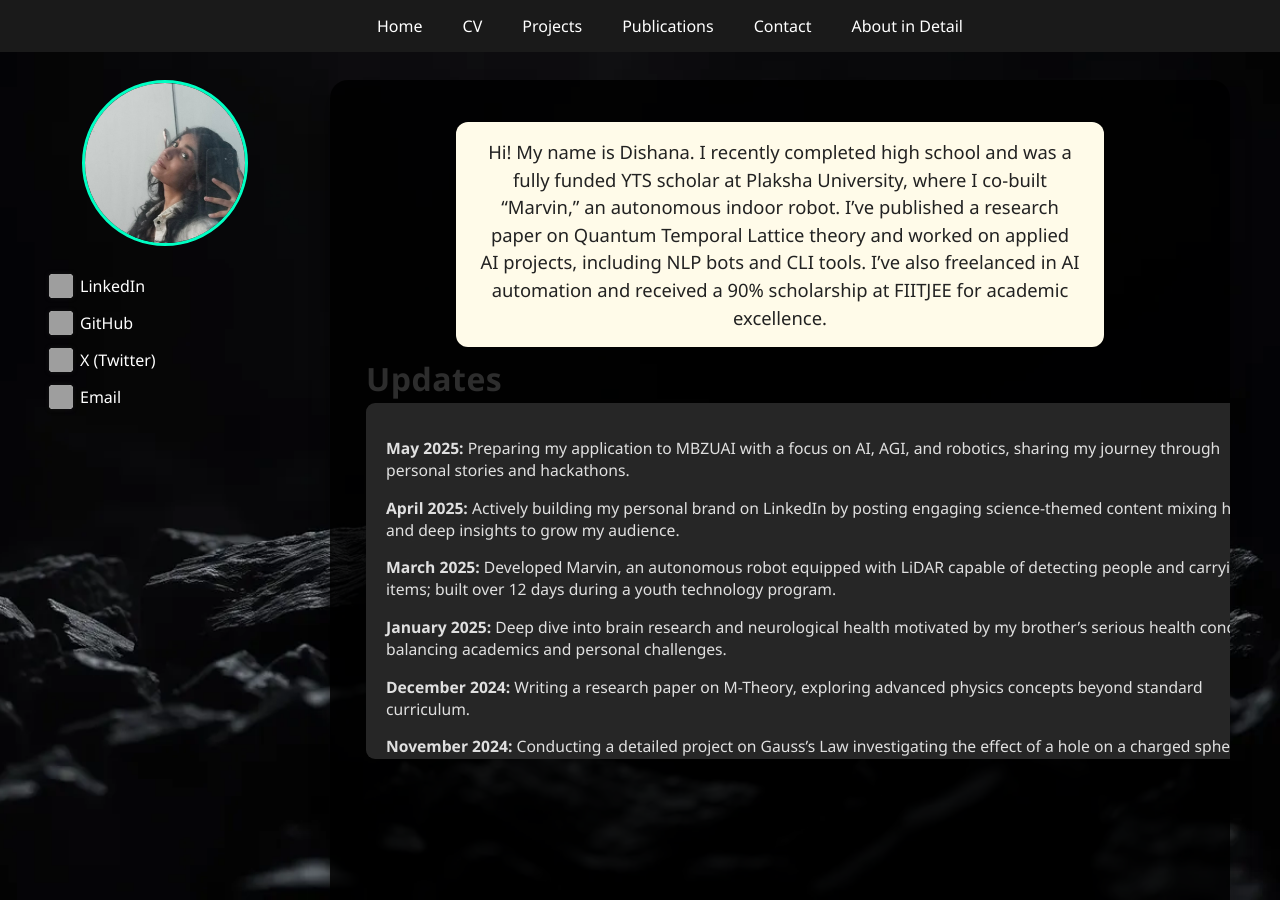
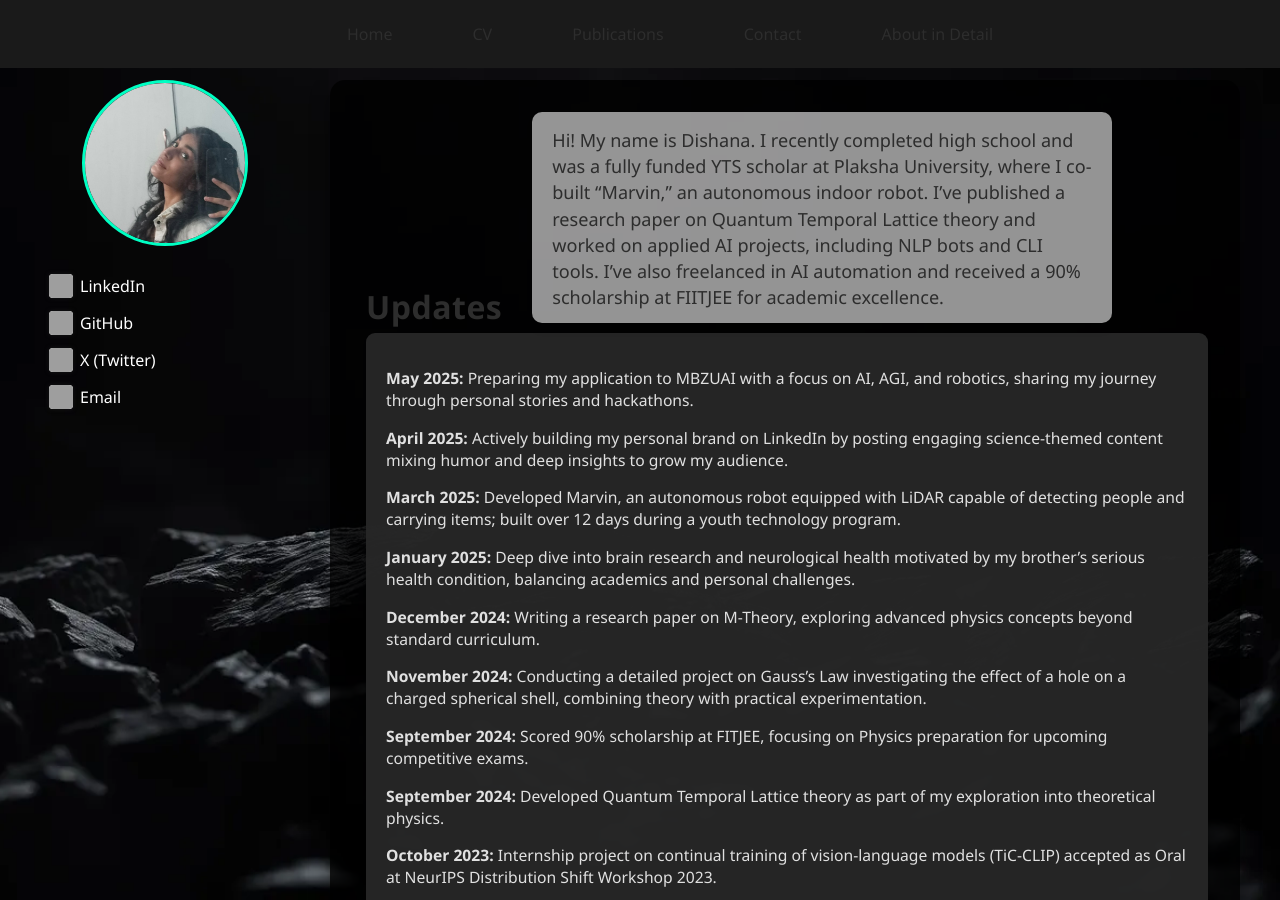
Before and after one commit to dishana11/dishana11.github.io, a Jekyll site: the page built from index.md, in a window 1280 px wide. Built offline with Jekyll 4.4.1, drawn with Linux system fonts in a browser that asks for light colours; some of the changed lines change nothing that is shown; grey boxes are pictures that could not be loaded.

Commit message:
Update index.md

```diff
--- a/index.md
+++ b/index.md
@@ -12,7 +12,7 @@
     background: url('assets/my-background.jpg') no-repeat center center fixed;
     background-size: cover;
     color: #fff;
-    overflow: hidden;
+    overflow: hidden; /* Prevent body from scrolling */
   }
 
   .navbar {
@@ -27,16 +27,25 @@
     top: 0;
     z-index: 10;
   }
+
   .navbar a {
-    color: #fff;
+    color: #2d2d2d;
     text-decoration: none;
-    font-size: 16px;
-    transition: color 0.15s;
     cursor: pointer;
+    padding: 8px 20px;
+    border-radius: 7px;
+    transition: box-shadow 0.2s;
+    box-shadow: none;
+    font-weight: 500;
+    background: none;
   }
-  .navbar a:hover {
-    color: #00ffc3;
-    text-decoration: underline;
+
+  .navbar a:hover,
+  .navbar a:focus {
+    color: #2d2d2d;
+    box-shadow: 0 4px 18px 0 rgba(0, 0, 0, 0.22), 0 1.5px 4px 0 rgba(0,255,195, 0.25);
+    background: none;
+    outline: none;
   }
 
   .main-container {
@@ -45,11 +54,12 @@
     padding: 0 40px 0 40px;
     gap: 40px;
     box-sizing: border-box;
-    height: calc(100vh - 80px);
-    margin-top: 80px;
-    overflow: hidden;
+    height: calc(100vh - 80px); /* Adjust for navbar */
+    margin-top: 80px; /* Navbar height */
+    overflow: hidden; /* Prevent main content from scrolling */
   }
 
+  /* Fixed sidebar for desktop */
   .sidebar {
     width: 250px;
     text-align: center;
@@ -57,15 +67,17 @@
     flex-direction: column;
     align-items: center;
     position: fixed;
-    top: 80px;
-    left: 40px;
+    top: 80px; /* Below the navbar */
+    left: 40px; /* Same as .main-container padding-left */
     z-index: 20;
     height: calc(100vh - 80px);
     justify-content: flex-start;
     background: transparent;
     pointer-events: auto;
   }
-  .main-container { margin-left: 290px; }
+  .main-container {
+    margin-left: 290px; /* sidebar width + gap */
+  }
 
   .avatar-wrapper {
     width: 160px;
@@ -92,6 +104,7 @@
     width: 100%;
     padding-left: 18px;
   }
+
   .social-link {
     display: flex;
     align-items: center;
@@ -101,10 +114,12 @@
     font-size: 16px;
     transition: color 0.15s;
   }
+
   .social-link:hover {
     color: #00ffc3;
     text-decoration: underline;
   }
+
   .social-link img {
     width: 24px;
     height: 24px;
@@ -117,197 +132,71 @@
 
   .content-box {
     flex: 1;
-    background-color: rgba(0, 0, 0, 0.85);
-    border-radius: 18px;
+    background-color: rgba(0, 0, 0, 0.8);
+    border-radius: 15px;
     padding: 0 0 25px 0;
     box-shadow: 0 8px 20px rgba(0, 0, 0, 0.4);
     height: 100%;
-    max-width: 900px;
     max-height: 100%;
-    overflow: hidden;
+    overflow: hidden; /* Prevent content-box from scrolling */
     display: flex;
     flex-direction: column;
     justify-content: flex-start;
     align-items: stretch;
     position: relative;
-    min-width: 0;
   }
 
-  /* Home intro always visible */
-  .home-intro-center {
-    width: 100%;
+  .home-header-row {
     display: flex;
-    justify-content: center;
-    align-items: flex-start;
-    margin-top: 42px;
-    margin-bottom: 16px;
+    align-items: flex-end;
+    gap: 30px;
+    margin: 0 0 10px 0;
+    padding-top: 32px;
+    padding-left: 36px;
   }
-  .home-intro-center-text {
-    max-width: 600px;
-    font-size: 1.15em;
-    color: #222;
-    background: none;
+  .intro-text {
+    font-size: 1.13em;
+    color: #2d2d2d;
+    text-align: left;
     font-weight: 500;
-    text-align: center;
-    line-height: 1.5;
-    margin: 0 auto;
-    box-shadow: none;
-    padding: 0;
-    background: #fffbe9;
-    border-radius: 12px;
-    padding: 16px 24px;
-    box-shadow: 0 2px 14px rgba(0,0,0,0.06);
+    background: rgba(255,255,255,0.58);
+    border-radius: 10px;
+    max-width: 540px;
+    box-shadow: 0 4px 12px rgba(0,0,0,0.11);
+    padding: 15px 20px 13px 20px;
+    line-height: 1.45;
+    display: block;
+    margin: 0;
   }
-
-  .home-content-col {
-    display: flex;
-    flex-direction: column;
-    align-items: flex-start;
-    margin-left: 36px;
-    margin-top: 0;
-    height: calc(100% - 0px);
-    width: 100%;
-  }
-
-  .updates-title {
-    color: #2d2d2d;
-    font-size: 2em;
-    font-weight: 700;
-    margin-bottom: 8px;
-    letter-spacing: .5px;
-    padding-bottom: 0;
-    line-height: 1;
-    align-self: flex-start;
-  }
-  /* Updates box with always-visible vertical scrollbar */
-  .updates-scrollbox {
-    font-size: 0.98em;
-    color: #e0e0e0;
-    background: rgba(40,40,40,0.97);
-    border-radius: 9px;
-    box-shadow: 0 2px 8px rgba(0,0,0,0.08);
-    padding: 18px 20px;
-    min-height: 120px;
-    max-height: 320px;
-    width: 100%;
-    overflow-y: scroll;      /* always show vertical scrollbar */
-    overflow-x: hidden;
-    scrollbar-width: thin;
-    scrollbar-color: #00ffc3 #232323;
-  }
-  .updates-scrollbox::-webkit-scrollbar {
-    width: 10px;
-    background: #232323;
-  }
-  .updates-scrollbox::-webkit-scrollbar-thumb {
-    background: #00ffc3;
-    border-radius: 8px;
-  }
-
-  /*...rest of your original CSS for projects-box, cv-box, etc...*/
-  .projects-box {
-    width: 100%;
-    max-width: 900px;
-    margin: 40px auto 0 auto;
-    background-color: rgba(0, 0, 0, 0.87);
-    border-radius: 15px;
-    padding: 28px 26px 24px 26px;
-    box-shadow: 0 8px 22px rgba(0,0,0,0.40);
-    display: flex;
-    flex-direction: column;
-    align-items: flex-start;
-    min-height: 360px;
-    max-height: 400px;
-    overflow-y: scroll;
-    overflow-x: hidden;
-    position: relative;
-    scrollbar-width: thin;
-    scrollbar-color: #00ffc3 #232323;
-  }
-  .projects-box::-webkit-scrollbar {
-    width: 10px;
-    background: #232323;
-  }
-  .projects-box::-webkit-scrollbar-thumb {
-    background: #00ffc3;
-    border-radius: 8px;
-  }
-  .projects-header-row {
-    display: flex;
-    width: 100%;
-    align-items: center;
-    margin-bottom: 8px;
-    position: relative;
-    z-index: 2;
-  }
-  .projects-header-row h1 {
+  .content-box h1 {
     color: #2d2d2d;
     margin: 0 0 0 0;
     font-size: 2em;
+    display: block;
     font-weight: 700;
     letter-spacing: .5px;
     padding-bottom: 0;
     line-height: 1;
-    flex: 1 1 auto;
-    text-align: left;
-  }
-  .projects-list {
-    margin-top: 0;
-    padding-left: 0;
-    width: 100%;
-    color: #f4f4f4;
-    z-index: 2;
-    position: relative;
-  }
-  .projects-list li {
-    margin-bottom: 26px;
-    font-size: 1.05em;
-    line-height: 1.6;
-    list-style: disc inside;
-  }
-  .projects-list strong {
-    color: #00ffc3;
-    font-weight: 600;
-    font-size: 1.07em;
   }
 
-  .cv-box {
-    width: 100%;
-    max-width: 900px;
-    margin: 40px auto 0 auto;
-    background-color: rgba(0, 0, 0, 0.87);
-    border-radius: 18px;
-    padding: 28px 26px 24px 26px;
-    box-shadow: 0 8px 22px rgba(0,0,0,0.40);
-    display: flex;
-    flex-direction: column;
-    align-items: flex-start;
-    height: 70vh;
-    min-height: 360px;
-    overflow: hidden;
-    position: relative;
+  .updates-scrollbox {
+    font-size: 0.98em;
+    color: #e0e0e0;
+    background: rgba(40,40,40,0.95);
+    border-radius: 9px;
+    box-shadow: 0 2px 8px rgba(0,0,0,0.08);
+    padding: 18px 20px;
+    margin: 0 32px 0 36px;
+    flex: 1 1 auto;
+    min-height: 0;
+    max-height: calc(100% - 90px);
+    overflow-y: auto;
+    /* Make sure the box fits in the space and is the only scrollable element */
   }
-  .cv-header-row {
-    display: flex;
-    width: 100%;
-    align-items: center;
-    margin-bottom: 8px;
-    position: relative;
-    z-index: 2;
-  }
-  .cv-header-row h1 {
-    color: #2d2d2d;
-    margin: 0 0 0 0;
-    font-size: 2em;
-    font-weight: 700;
-    letter-spacing: .5px;
-    padding-bottom: 0;
-    line-height: 1;
-    flex: 1 1 auto;
-    text-align: left;
-    min-width: 0;
-  }
+
   .cv-fullscreen-link {
+    display: inline-block;
+    margin-left: 16px;
     font-size: 16px;
     color: #2d2d2d;
     text-decoration: underline;
@@ -315,68 +204,134 @@
     cursor: pointer;
     background: none;
     border: none;
-    margin-left: auto;
-    margin-bottom: 0;
-    padding-left: 10px;
-    white-space: nowrap;
-    align-self: flex-end;
-    max-width: 48%;
-    overflow: hidden;
-    text-overflow: ellipsis;
   }
-  .cv-iframe-wrap {
+
+  .cv-iframe-box {
     width: 100%;
-    height: 56vh;
+    height: 80vh;
+    border: none;
     margin-top: 18px;
     border-radius: 8px;
     background: #181818;
     box-shadow: 0 2px 10px rgba(0,0,0,0.15);
     flex: 1 1 auto;
-    min-height: 180px;
-    overflow: auto;
-    position: relative;
-    z-index: 2;
-    display: flex;
-    flex-direction: column;
-  }
-  .cv-iframe-box {
-    width: 100%;
-    height: 100%;
-    min-height: 180px;
-    border: none;
-    display: block;
-  }
-  .cv-iframe-wrap::-webkit-scrollbar {
-    width: 10px;
-    background: #232323;
-  }
-  .cv-iframe-wrap::-webkit-scrollbar-thumb {
-    background: #00ffc3;
-    border-radius: 8px;
-  }
-  .cv-iframe-wrap {
-    scrollbar-width: thin;
-    scrollbar-color: #00ffc3 #232323;
   }
 
-  .content-section {
-    padding-top: 64px;
-    padding-left: 50px;
+  .about-detail-container {
+    margin: 38px auto 0 auto;
+    background: rgba(255,255,255,0.62);
+    border-radius: 14px;
+    box-shadow: 0 4px 14px rgba(0,0,0,0.10);
+    max-width: 760px;
+    padding: 25px 24px 20px 24px;
+    text-align: center;
   }
-  .content-section h1 {
-    margin-top: 0;
+
+  .about-detail-intro {
+    color: #232323;
+    font-size: 1.03em;
+    margin-bottom: 16px;
+    font-weight: 500;
+    letter-spacing: 0.01em;
   }
-  /* ...rest CSS unchanged... */
+  .about-detail-scrollbox {
+    background: #fff;
+    color: #232323;
+    font-size: 0.99em;
+    border-radius: 10px;
+    max-height: 340px;
+    overflow-y: auto;
+    text-align: left;
+    padding: 19px 20px 14px 20px;
+    box-shadow: 0 2px 9px rgba(0,0,0,0.06);
+    border: 1px solid #e2e2e2;
+    line-height: 1.7;
+  }
+
+  @media (max-width: 900px) {
+    .main-container {
+      flex-direction: column;
+      padding: 0 10px 30px 10px;
+      align-items: center;
+      margin-left: 0;
+      height: auto;
+    }
+    .sidebar {
+      width: 100%;
+      margin-top: 10px;
+      align-items: center;
+      position: static;
+      top: unset;
+      left: unset;
+      height: auto;
+    }
+    .avatar-wrapper {
+      width: 130px;
+      height: 130px;
+    }
+    .social-links {
+      padding-left: 0;
+      align-items: center;
+    }
+    .about-detail-container {
+      max-width: 98vw;
+      padding: 14px 4vw 12px 4vw;
+    }
+    .about-detail-scrollbox {
+      max-height: 240px;
+      padding: 12px 5vw 8px 5vw;
+    }
+    .content-box {
+      padding: 0;
+    }
+    .updates-scrollbox {
+      margin: 0 0 0 0;
+      padding: 12px 2vw;
+      max-height: 340px;
+    }
+    .home-header-row {
+      flex-direction: column;
+      align-items: flex-start;
+      gap: 10px;
+      padding-top: 20px;
+      padding-left: 0;
+    }
+    .intro-text {
+      max-width: 98vw;
+      padding: 13px 4vw 11px 4vw;
+    }
+  }
 </style>
 
-<!-- NAVBAR -->
 <div class="navbar">
   <a onclick="showSection('home')">Home</a>
   <a onclick="showSection('cv')">CV</a>
-  <a onclick="showSection('projects')">Projects</a>
   <a onclick="showSection('publications')">Publications</a>
   <a onclick="showSection('contact')">Contact</a>
   <a onclick="showSection('about-detail')">About in Detail</a>
+</div>
+
+<div class="about-detail-container" id="about-detail-container" style="display:none;">
+  <div class="about-detail-intro">This section contains life updates in detail:</div>
+  <div class="about-detail-scrollbox">
+    <strong>2016:</strong> Received a token of recognition for raising funds for visually and hearing-impaired individuals during a city-wide charity campaign.<br><br>
+    <strong>2017:</strong> Participated in a city-wide Go Green campaign; awarded for contributions.<br>
+    Began training at Infotech Solutions in hardware troubleshooting and system recovery.<br><br>
+    <strong>2018:</strong> Built an HTML-based reference webpage to assist users with common CMD errors.<br>
+    Won a silver medal in the Brainobrain Wonderkid competition for IQ and logical thinking.<br><br>
+    <strong>2019:</strong> Enrolled in software learning to deepen understanding of system and program architecture.<br><br>
+    <strong>2021:</strong> Received a diploma in Computer Science Software Learning from Next Generation Technical Institute.<br><br>
+    <strong>2022:</strong> Awarded a 100% scholarship to attend the YTS program at Plaksha University.<br>
+    Built Marvin, an autonomous robot equipped with LiDAR and ultrasonic sensors for indoor navigation.<br><br>
+    <strong>2023:</strong> Set up a fundraiser shop at the school fete, raising the second-highest amount for Ukrainian relief efforts (₹19,500).<br>
+    Developed ML-driven bots and AI agents including a Twitter automation tool for lead qualification.<br>
+    Secured 2nd position and ₹7,000 in a CLI-based hackathon for developing the CMD Error Detector & Fixer tool.<br><br>
+    <strong>2024:</strong> Selected as a Summer Student at The Indian Vidyarthi, focused on urban sustainability and global policy workshops.<br>
+    Theoretically conducted and completed a high-level project on Gauss’s Law, involving precise calculations and thought experiments, culminating in insightful conclusions about electric flux through non-uniform shells.<br><br>
+    <strong>2025:</strong> Led an AI awareness session with hands-on demos, guiding students and young professionals on how to efficiently leverage AI in their daily workflows.<br>
+    Published a research paper on Quantum Temporal Lattice theory in IJSAT, combining string theory and time-loop concepts.<br>
+    Began internship as Junior AI Evangelist at Lawroom AI, contributing to the automation of NLP pipelines and improving the quality and performance of legal-tech models.
+  </div>
 </div>
 
 <div class="main-container">
@@ -394,7 +349,7 @@
       <a class="social-link" href="https://x.com/dishanaa11" target="_blank">
         <img src="assets/x-twitter.svg" alt="X logo" onerror="this.onerror=null;this.src='https://cdn.jsdelivr.net/npm/simple-icons@v9/icons/x.svg';">X (Twitter)
       </a>
-      <a class="social-link" href="mailto:dishanarupani@gmail.com">
+      <a class="social-link" href="mailto:and@gmail.com">
         <img src="assets/email.svg" alt="Email logo" onerror="this.onerror=null;this.src='https://cdn.jsdelivr.net/npm/simple-icons@v9/icons/maildotru.svg';">Email
       </a>
     </div>
@@ -402,110 +357,77 @@
 
   <div class="content-box" id="content-area">
     <div id="home">
-      <!-- The intro line is ALWAYS shown above the updates box -->
-      <div class="home-intro-center">
-        <div class="home-intro-center-text">
+      <div class="home-header-row">
+        <h1>Updates</h1>
+        <div class="intro-text" id="intro-text">
           Hi! My name is Dishana. I recently completed high school and was a fully funded YTS scholar at Plaksha University, where I co-built “Marvin,” an autonomous indoor robot. I’ve published a research paper on Quantum Temporal Lattice theory and worked on applied AI projects, including NLP bots and CLI tools. I’ve also freelanced in AI automation and received a 90% scholarship at FIITJEE for academic excellence.
         </div>
       </div>
-      <div class="home-content-col">
-        <div class="updates-title">Updates</div>
-        <div class="updates-scrollbox">
-          <p><strong>May 2025:</strong> Preparing my application to MBZUAI with a focus on AI, AGI, and robotics, sharing my journey through personal stories and hackathons.</p>
-          <p><strong>April 2025:</strong> Actively building my personal brand on LinkedIn by posting engaging science-themed content mixing humor and deep insights to grow my audience.</p>
-          <p><strong>March 2025:</strong> Developed Marvin, an autonomous robot equipped with LiDAR capable of detecting people and carrying items; built over 12 days during a youth technology program.</p>
-          <p><strong>January 2025:</strong> Deep dive into brain research and neurological health motivated by my brother’s serious health condition, balancing academics and personal challenges.</p>
-          <p><strong>December 2024:</strong> Writing a research paper on M-Theory, exploring advanced physics concepts beyond standard curriculum.</p>
-          <p><strong>November 2024:</strong> Conducting a detailed project on Gauss’s Law investigating the effect of a hole on a charged spherical shell, combining theory with practical experimentation.</p>
-          <p><strong>September 2024:</strong> Scored 90% scholarship at FITJEE, focusing on Physics preparation for upcoming competitive exams.</p>
-          <p><strong>September 2024:</strong> Developed Quantum Temporal Lattice theory as part of my exploration into theoretical physics.</p>
-          <p><strong>October 2023:</strong> Internship project on continual training of vision-language models (TiC-CLIP) accepted as Oral at NeurIPS Distribution Shift Workshop 2023.</p>
-          <p><strong>September 2023:</strong> Collaborated with Dishana Rupani on project ‘Time Trace: Fact or Fiction,’ merging physics and philosophy in innovative research.</p>
-          <p><strong>Mid-2019:</strong> Started competitive PC gaming and battle royale tournaments, overcoming gender biases and team challenges while learning valuable lessons on trust and resilience.</p>
-          <p><strong>2014:</strong> Volunteered for hearing-impaired and visually-impaired children fundraising campaign, awarded a medal for community service.</p>
-          <p><strong>2014 onwards:</strong> Consistently involved in STEM projects, academic competitions, and community volunteering, shaping my passion for science and service.</p>
-        </div>
+      <div class="updates-scrollbox">
+        <p><strong>May 2025:</strong> Preparing my application to MBZUAI with a focus on AI, AGI, and robotics, sharing my journey through personal stories and hackathons.</p>
+        <p><strong>April 2025:</strong> Actively building my personal brand on LinkedIn by posting engaging science-themed content mixing humor and deep insights to grow my audience.</p>
+        <p><strong>March 2025:</strong> Developed Marvin, an autonomous robot equipped with LiDAR capable of detecting people and carrying items; built over 12 days during a youth technology program.</p>
+        <p><strong>January 2025:</strong> Deep dive into brain research and neurological health motivated by my brother’s serious health condition, balancing academics and personal challenges.</p>
+        <p><strong>December 2024:</strong> Writing a research paper on M-Theory, exploring advanced physics concepts beyond standard curriculum.</p>
+        <p><strong>November 2024:</strong> Conducting a detailed project on Gauss’s Law investigating the effect of a hole on a charged spherical shell, combining theory with practical experimentation.</p>
+        <p><strong>September 2024:</strong> Scored 90% scholarship at FITJEE, focusing on Physics preparation for upcoming competitive exams.</p>
+        <p><strong>September 2024:</strong> Developed Quantum Temporal Lattice theory as part of my exploration into theoretical physics.</p>
+        <p><strong>October 2023:</strong> Internship project on continual training of vision-language models (TiC-CLIP) accepted as Oral at NeurIPS Distribution Shift Workshop 2023.</p>
+        <p><strong>September 2023:</strong> Collaborated with Dishana Rupani on project ‘Time Trace: Fact or Fiction,’ merging physics and philosophy in innovative research.</p>
+        <p><strong>Mid-2019:</strong> Started competitive PC gaming and battle royale tournaments, overcoming gender biases and team challenges while learning valuable lessons on trust and resilience.</p>
+        <p><strong>2014:</strong> Volunteered for hearing-impaired and visually-impaired children fundraising campaign, awarded a medal for community service.</p>
+        <p><strong>2014 onwards:</strong> Consistently involved in STEM projects, academic competitions, and community volunteering, shaping my passion for science and service.</p>
       </div>
     </div>
-    <!-- Rest of your sections unchanged (cv, projects, etc.) -->
+
     <div id="cv" style="display: none;">
-      <div class="cv-box">
-        <div class="cv-header-row">
-          <h1>My CV</h1>
-          <a class="cv-fullscreen-link" href="assets/Dishana cv (3).pdf" target="_blank" rel="noopener">
-            Click to open in fullscreen
-          </a>
-        </div>
-        <div class="cv-iframe-wrap">
-          <iframe class="cv-iframe-box" src="assets/Dishana cv (3).pdf"></iframe>
-        </div>
-      </div>
+      <h1>My CV</h1>
+      <a class="cv-fullscreen-link" href="assets/Dishana cv (3).pdf" target="_blank" rel="noopener">
+        Click to open in fullscreen
+      </a>
+      <iframe class="cv-iframe-box" src="assets/Dishana cv (3).pdf"></iframe>
     </div>
-    <div id="projects" style="display: none;">
-      <div class="projects-box">
-        <div class="projects-header-row">
-          <h1>Projects</h1>
-        </div>
-        <ul class="projects-list">
-          <li>
-            <strong>Marvin (Autonomous Indoor Robot)</strong><br>
-            Designed and built an autonomous robot during YTS at Plaksha University. Marvin uses a LiDAR sensor, ultrasonic sensors, and a Raspberry Pi to map and navigate indoor spaces, detect obstacles and people, and carry items. The project included hardware assembly, Python firmware, and hands-on robotics teamwork.
-          </li>
-          <li>
-            <strong>Quantum Temporal Lattice Theory</strong><br>
-            Published a research paper introducing a new theoretical framework to combine aspects of string theory and time loops. This project involved deep theoretical physics research, mathematical modeling, and scientific writing.
-          </li>
-          <li>
-            <strong>CMD Error Detector & Fixer</strong><br>
-            Developed a CLI tool to automatically detect common Windows CMD errors, explain them, and offer one-click fixes. Won 2nd place and a cash prize in a competitive hackathon.
-          </li>
-          <li>
-            <strong>Twitter AI Lead Qualifier Bot</strong><br>
-            Created a Python-based bot for Twitter/X that uses NLP to qualify leads for outreach, automating profile scanning and message sending. Improved outreach efficiency for freelance clients.
-          </li>
-          <li>
-            <strong>ML Bots & Automation Agents</strong><br>
-            Built several smart bots, including NLP-powered customer support chatbots and automation pipelines for document management, using Python and cloud APIs for various freelance projects.
-          </li>
-          <li>
-            <strong>Gauss’s Law Simulation</strong><br>
-            Conducted a project to simulate and analyze the effects of a hole in a charged spherical shell using Gauss’s Law, blending theoretical physics with computational modeling.
-          </li>
-          <li>
-            <strong>Fundraiser Shop Platform</strong><br>
-            Organized and built the technical backbone for a school fundraiser, raising over ₹19,500 for Ukrainian relief by setting up a digital inventory and payment system.
-          </li>
-        </ul>
-      </div>
+
+    <div id="publications" style="display: none;">
+      <h1>Publications</h1>
+      <p>I have published a research paper on Quantum Temporal Lattice (QTL).</p>
     </div>
-    <div id="publications" style="display: none;">
-      <div class="content-section">
-        <h1>Publications</h1>
-        <p>I have published a research paper on Quantum Temporal Lattice (QTL).</p>
-      </div>
-    </div>
+
     <div id="contact" style="display: none;">
-      <div class="content-section">
-        <h1>Contact</h1>
-        <p>
-          Email me at
-          <a href="mailto:dishanarupani@gmail.com" target="_blank">
-            dishanarupani@gmail.com
-          </a>
-        </p>
-      </div>
+      <h1>Contact</h1>
+      <p>Email me at <a href="mailto:and@gmail.com">and@gmail.com</a></p>
     </div>
   </div>
 </div>
 
 <script>
   function showSection(section) {
-    const sections = ['home', 'cv', 'projects', 'publications', 'contact', 'about-detail'];
+    const sections = ['home', 'cv', 'publications', 'contact'];
     sections.forEach(id => {
-      document.getElementById(id)?.style && (document.getElementById(id).style.display = id === section ? 'block' : 'none');
+      document.getElementById(id).style.display = id === section ? 'block' : 'none';
     });
+
+    // Hide about-detail by default
+    document.getElementById('about-detail-container').style.display = 'none';
+    document.getElementById('content-area').classList.remove('cv-active');
+    if(section === 'home'){
+      // nothing, intro is on home only now
+    } else {
+      // Hide intro-text on non-home pages (handled by DOM structure)
+    }
+
+    if (section === 'about-detail') {
+      document.getElementById('about-detail-container').style.display = 'block';
+    }
+    if (section === 'cv') {
+      document.getElementById('content-area').classList.add('cv-active');
+    }
+    if (sections.includes(section)) {
+      document.getElementById('about-detail-container').style.display = 'none';
+    }
   }
+  // On page load, home is visible
   document.addEventListener('DOMContentLoaded', function(){
-    showSection('home');
+    // No extra code needed
   });
 </script>
```
